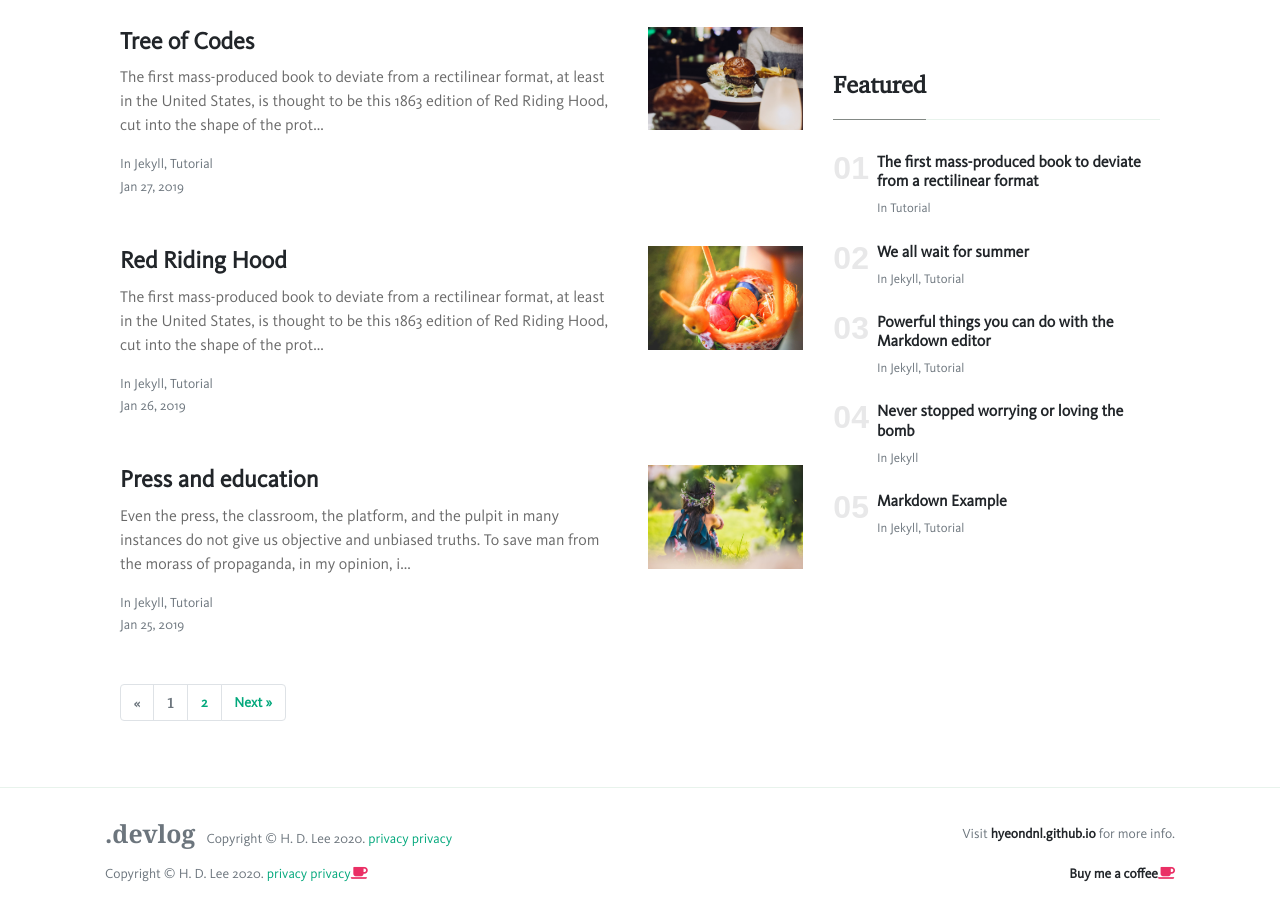
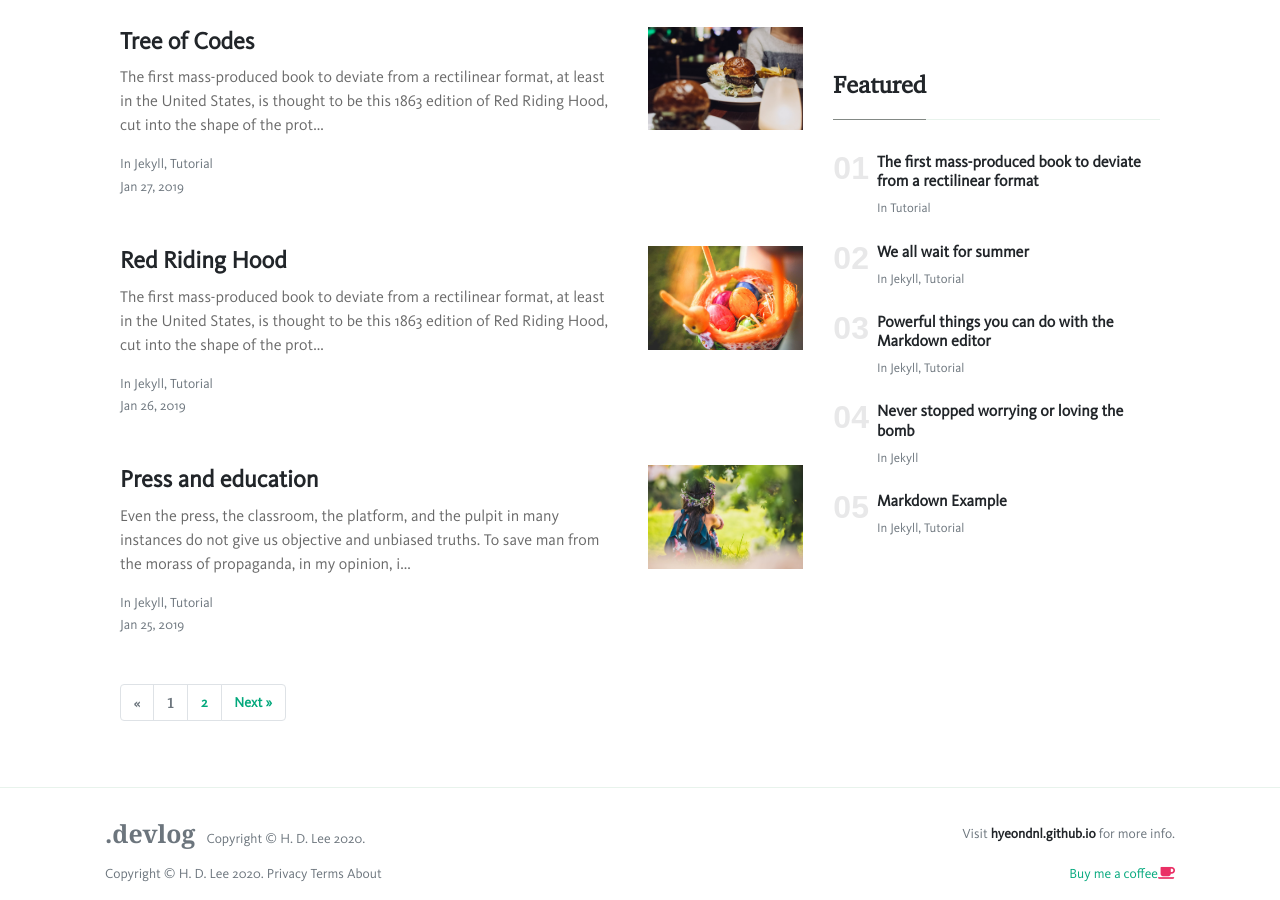
Before and after one commit to hayden-rhee/devlog, a Jekyll site: the page built from index.html, in a window 1280 px wide and 900 px high, scrolled down 1185 px. Built offline with Jekyll 4.4.1, drawn with Linux system fonts in a browser that asks for light colours; nearby versions of some CDN libraries; the list of posts is cut into pages by our own code.

Commit message:
automatic commit on 2020-07-06 20:32:43

```diff
--- a/_layouts/default.html
+++ b/_layouts/default.html
@@ -82,8 +82,6 @@
                 <div>
                     <span class="navbar-brand mr-2 mb-0"><strong>.devlog</strong></span>
                     <span>Copyright © H. D. Lee <script>document.write(new Date().getFullYear())</script>.</span>
-                    <a href="{{ site.baseurl }}/privacy-policy">privacy</a>
-                    <a href="{{ site.baseurl }}/privacy-policy">privacy</a>
                 </div>
                 <div>
                     Visit <a target="_blank" class="text-dark font-weight-bold" href="https://hyeondnl.github.io">hyeondnl.github.io</a> for more info.
@@ -94,11 +92,12 @@
             <div class="row align-items-center justify-content-between">
                 <div>
                     <span>Copyright © H. D. Lee <script>document.write(new Date().getFullYear())</script>.</span>
-                    <span><a href="{{ site.baseurl }}/privacy-policy">privacy</a></span>
-                    <span><a href="{{ site.baseurl }}/privacy-policy">privacy<i class="fa fa-coffee text-danger"></i></a></span>
+                    <span><a class="text-muted" href="{{ site.baseurl }}/privacy-policy">Privacy</a></span>
+                    <span><a class="text-muted" href="{{ site.baseurl }}/privacy-policy">  Terms</a></span>
+                    <span><a class="text-muted" href="{{ site.baseurl }}/privacy-policy">  About</a></span>
                 </div>
                 <div>
-                    <a target="_blank" class="text-dark font-weight-bold" href="https://hyeondnl.github.io">Buy me a coffee<i class="fa fa-coffee text-danger"></i></a>
+                    <a target="_blank" href="{{ site.baseurl }}/buy-me-a-coffee">Buy me a coffee<i class="fa fa-coffee text-danger"></i></a>
                 </div>
             </div>
         </tr>
```
